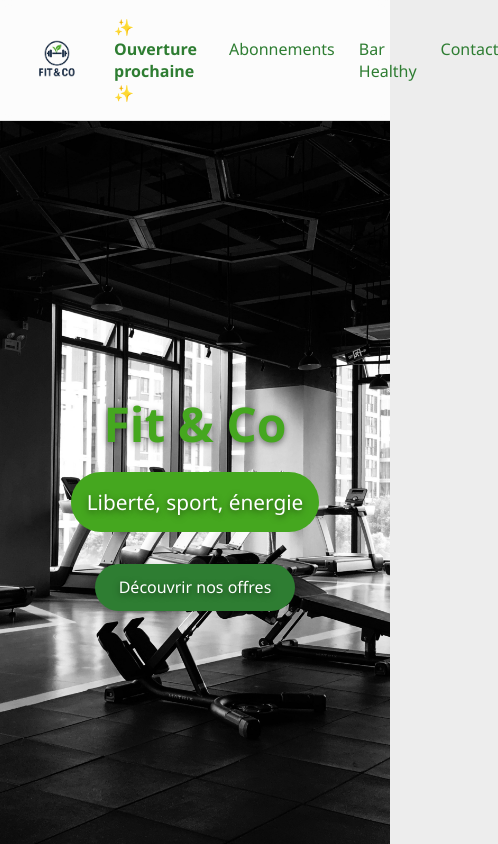
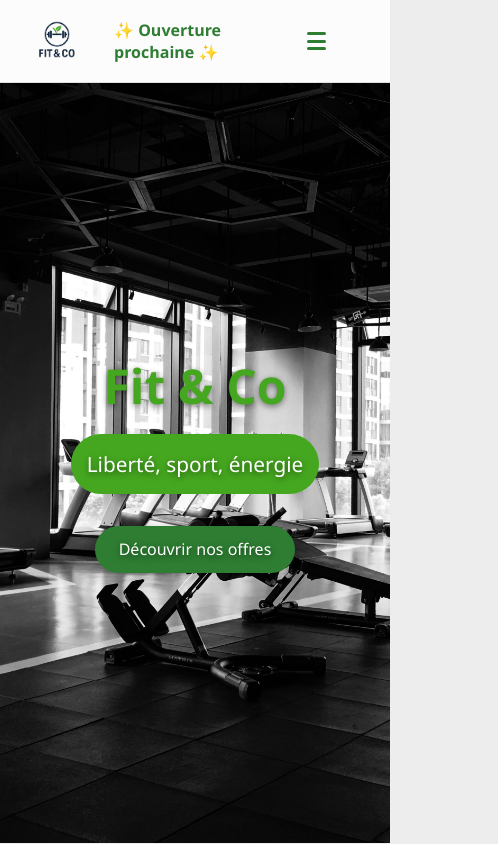
Before and after one commit to Bekso1204/Fit-Co, a plain HTML site: page index.html in a window 390 px wide. Shown: the top 844 px of the page, 498 px wide, since content can reach past the window. Drawn offline with Linux system fonts and the light colour scheme.

Commit message:
add hamberger menu

```diff
--- a/index.html
+++ b/index.html
@@ -327,6 +327,46 @@ footer {
     background-color: #fff;
     color: #333;
 }
+/* Hamburger button */
+.hamburger {
+  display: none;
+  flex-direction: column;
+  justify-content: space-between;
+  width: 25px;
+  height: 18px;
+  cursor: pointer;
+}
+
+.hamburger span {
+  display: block;
+  height: 3px;
+  width: 100%;
+  background: #2e7d32;
+  border-radius: 2px;
+}
+
+/* Menu caché sur mobile */
+@media (max-width: 768px) {
+  nav ul {
+    display: none;
+    flex-direction: column;
+    position: absolute;
+    top: 70px;
+    right: 20px;
+    background: white;
+    padding: 1rem;
+    border-radius: 10px;
+    box-shadow: 0 4px 12px rgba(0,0,0,0.1);
+  }
+
+  nav ul.active {
+    display: flex;
+  }
+
+  .hamburger {
+    display: flex;
+  }
+}
   </style>
 </head>
 <body>
@@ -334,8 +374,16 @@ footer {
 <header>
   <img src="image0.png" alt="Logo Fit & Co">
   <div class="announcement">✨ Ouverture prochaine ✨</div>
+
+  <!-- Bouton hamburger -->
+  <div class="hamburger" onclick="toggleMenu()">
+    <span></span>
+    <span></span>
+    <span></span>
+  </div>
+
   <nav>
-      <ul>
+    <ul id="menu">
       <li><a href="#abonnements">Abonnements</a></li>
       <li><a href="#bar">Bar Healthy</a></li>
       <li><a href="#contact">Contact</a></li>
@@ -433,5 +481,10 @@ footer {
         </div>
     </footer>
 
+    <script>
+      function toggleMenu() {
+        document.getElementById("menu").classList.toggle("active");
+      }
+    </script>
   </body>
   </html>
```
Lines whose indentation alone changed are shown as unchanged.
